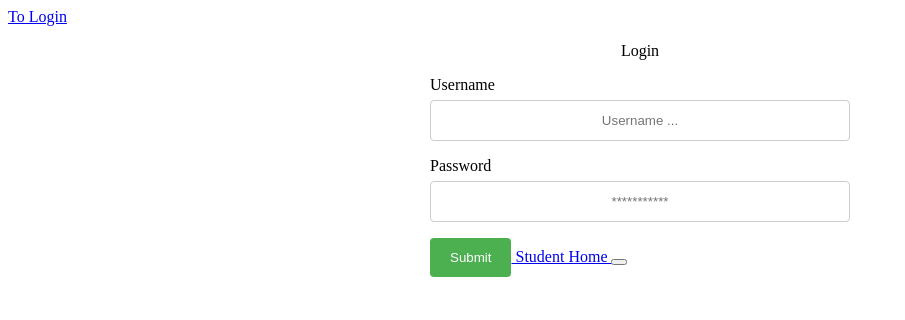
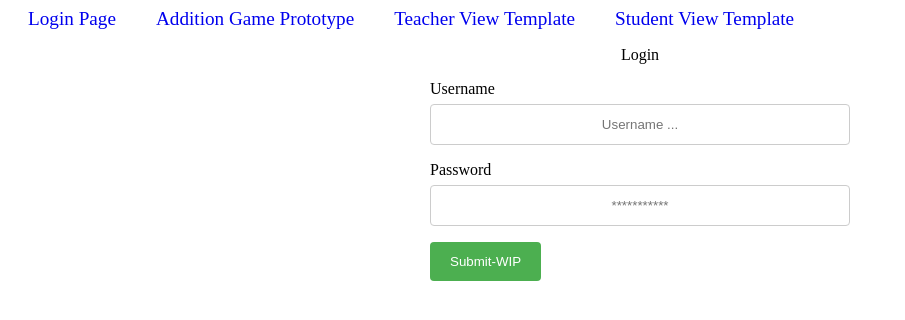
Before and after one commit to Ronit-Mathur/graak, a React (Create React App) app in the folder graak/: page /Login in a window 1280 px wide. Shown: the top 320 px of the page, without its empty margins (0-905 px from the left). Built offline with nearby package versions, Linux system fonts and the light colour scheme.

Commit message:
LandingPage formatting
Submit button is work in progress, props.showError is not working.

```diff
--- /dev/null
+++ b/graak/src/Styles/LandingPage.css
@@ -0,0 +1,6 @@
+.LndLink {
+  text-decoration: none;
+  padding: 20px;
+  font-size: larger;
+  align-items: center;
+}
--- a/graak/src/components/LandingPage.js
+++ b/graak/src/components/LandingPage.js
@@ -2,11 +2,27 @@ import React from "react";
 import Login from "./Login";
 import { Component } from "react";
 import { Link } from "react-router-dom";
+import "../Styles/LandingPage.css";
 
 class LandingPage extends Component {
   // LandingPage appears at the top of every rerender ->
   render() {
-    return <Link to="/Login">To Login</Link>;
+    return (
+      <div>
+        <Link to="/Login" className="LndLink">
+          Login Page
+        </Link>
+        <Link to="/AdditionGame" className="LndLink">
+          Addition Game Prototype
+        </Link>
+        <Link to="/TeacherView" className="LndLink">
+          Teacher View Template
+        </Link>
+        <Link to="/StudentView" className="LndLink">
+          Student View Template
+        </Link>
+      </div>
+    );
   }
 }
 export default LandingPage;
--- a/graak/src/components/Login.js
+++ b/graak/src/components/Login.js
@@ -5,6 +5,7 @@ import { Component, useState } from "react";
 import { API_BASE_URL, ACCESS_TOKEN_NAME } from "../Constants/apiConstants";
 import { Link } from "react-router-dom";
 
+// Might have to convert this to a class later on
 function Login(props) {
   const [state, setState] = useState({
     username: "",
@@ -21,7 +22,6 @@ function Login(props) {
 
   const handleSubmitClick = (e) => {
     e.preventDefault();
-
     sendDetailsToServer();
   };
 
@@ -45,16 +45,16 @@ function Login(props) {
               successMessage: "Login successful. Redirecting..",
             }));
             redirectToLogin(); // Change for user page?
-            props.showError(null);
+            //props.showError(null);
           } else {
-            props.showError("An Error Occured");
+            //props.showError("An Error Occured");
           }
         })
         .catch(function (error) {
           console.log(error);
         });
     } else {
-      props.showError("Please enter a valid username and password");
+      //props.showError("Please enter a valid username and password");
     }
   };
 
@@ -92,13 +92,7 @@ function Login(props) {
             placeholder="***********"
             onChange={handleChange}
           />
-          <input type="submit" value="Submit" onClick={handleSubmitClick} />
-          <Link to="/StudentView"> Student Home </Link>
-          <button
-            type="studentview"
-            value="Student View"
-            onClick={handleStViewClick}
-          />
+          <input type="submit" value="Submit-WIP" onClick={handleSubmitClick} />
         </form>
       </div>
     </div>
```
